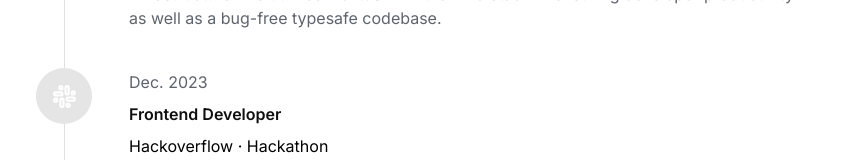
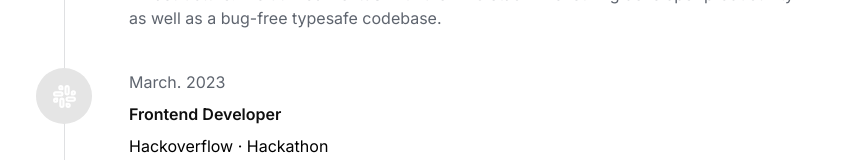
Before and after one commit to yash-devop/Portfolio, a Next.js app: page /resume in a window 1280 px wide. Shown: the part 406-566 px from the top of the page, without its empty margins (208-1071 px from the left). Built offline with nearby package versions, Linux system fonts and the light colour scheme.

Commit message:
chore: change hackoverflow duration

```diff
--- a/src/constants.ts
+++ b/src/constants.ts
@@ -71,7 +71,7 @@ export const ResumeDetails = [
         description: "As a Project Lead, my responsibility was to oversee and maintain all the codebase of one of Hypefury's core offerings. Typescript, Rust, Python were used in the infrastructure. We utilized NextJS with the “T-3 stack” - ensuring developer productivity as well as a bug-free typesafe codebase."
     },
     {
-        duration: "Dec. 2023",
+        duration: "March. 2023",
         logo: "/assets/icons/slack.svg",
         title : "Frontend Developer",
         company: "Hackoverflow · Hackathon",
```
